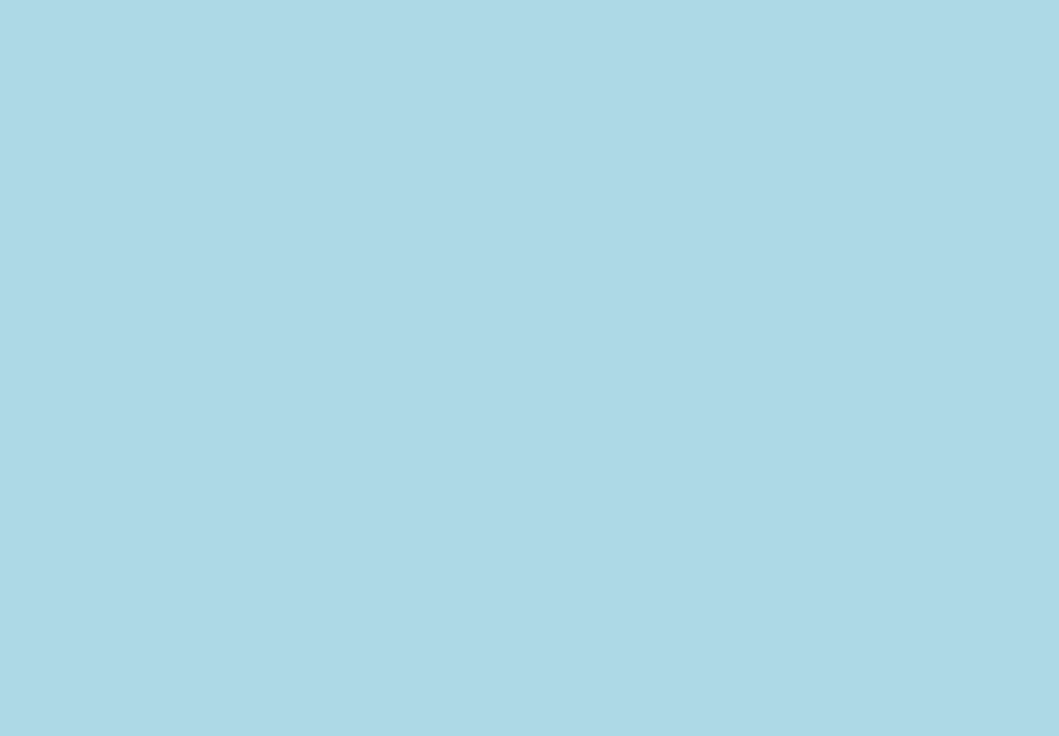
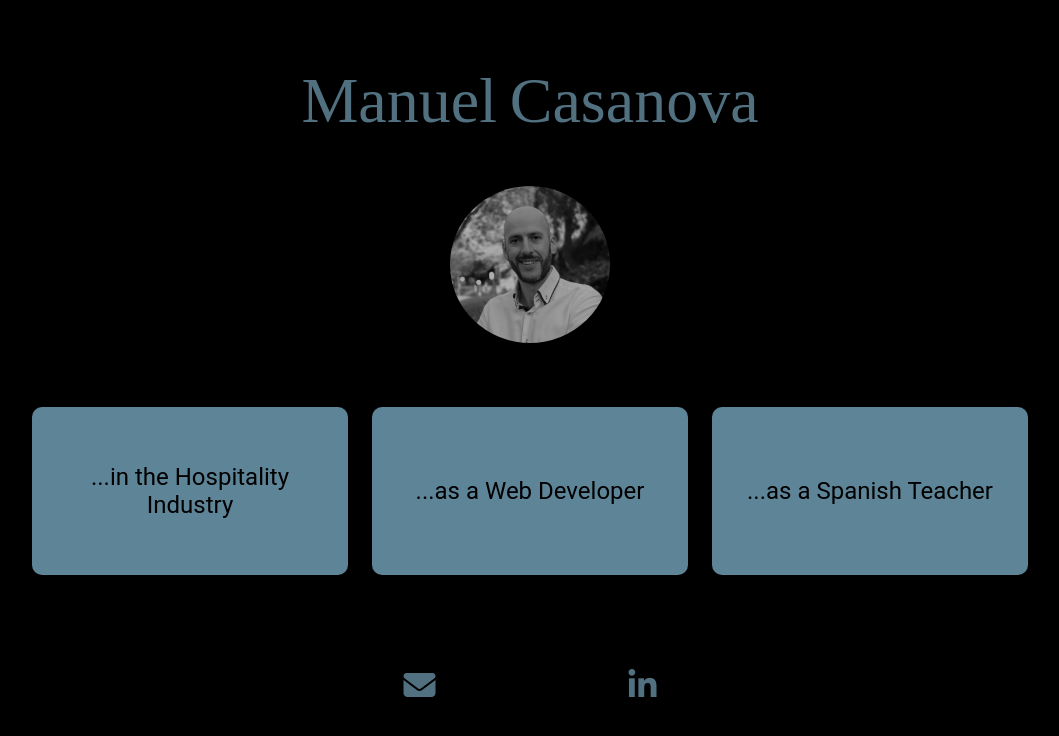
Before and after one commit to manuelcasanova/manucasanova, a React (Create React App) app in the folder client/: page / in a window 1280 px wide. Shown: the top 736 px of the page, without its empty margins (110-1169 px from the left). Built offline with nearby package versions, Linux system fonts and the light colour scheme.

Commit message:
Create main page for ebsite

```diff
--- a/client/public/index.html
+++ b/client/public/index.html
@@ -27,6 +27,7 @@
     <title>Manuel Casanova</title>
   </head>
   <body>
+    <script src="https://kit.fontawesome.com/62f021ed40.js" crossorigin="anonymous"></script>
     <noscript>You need to enable JavaScript to run this app.</noscript>
     <div id="root"></div>
     <!--
--- a/client/src/App.css
+++ b/client/src/App.css
@@ -1,13 +1,129 @@
+:root {
+  --color0: black;
+  --color1: white;
+  --color2: #cfe0e8;
+  --color3: #87bdd8;
+  --color4: #d96459;
+  --color5: darkblue;
+}
+
 * {
   margin: 0;
   padding: 0;
   box-sizing: border-box;
-
 }
 
 body {
   margin: 0.5rem;
   font-family: "Roboto", sans-serif;
   text-align: center;
-  background-color: lightblue
+  background-color: var(--color0);
+  height: 95vh;
 }
+
+.title {
+  margin-top: 1em;
+  font-size: 4em;
+  font-weight: 500;
+  font-family: 'Josefin Slab', serif;
+  opacity: 0.6;
+  color: var(--color3);
+}
+
+.photo {
+  margin: 3em;
+  max-width: 10em;
+  text-align: center;
+  border-radius: 100%;
+  width: 35%;
+  opacity: 0.7;
+}
+
+.photo:hover {
+  opacity: 1;
+}
+
+.icon {}
+
+.blocks {
+  display: flex;
+  flex-direction: column;
+  align-items: center;
+}
+
+.block {
+  background-color: var(--color3);
+  margin: 0.5em;
+  padding: 1em;
+  display: flex;
+  align-items: center;
+  text-align: center;
+  justify-content: center;
+  font-size: 1.5em;
+  opacity: 0.7;
+  height: 1em;
+  width: 80%;
+  border-radius: 10px;
+}
+
+.block:hover {
+  opacity: 2;
+  font-weight: 800;
+  cursor: pointer;
+}
+
+.contact {
+  /* margin: 10% 30% 10% 30%; */
+  margin: 2.5em 40% 2.5em 40%;
+  display: flex;
+  justify-content: space-between;
+  text-align: center;
+  font-size: xx-large;
+  opacity: 0.6;
+}
+
+.contact a:link {
+  color: var(--color3);
+  text-decoration: none;
+}
+
+.contact a:visited {
+  color: var(--color3);
+}
+
+.contact a:hover {
+  color: var(--color1);
+}
+
+.contact a:active {
+  color: var(--color3);
+}
+
+@media only screen and (min-width: 750px) {
+
+  .title {
+    display: flex;
+    flex-direction: row;
+    justify-content: center;
+  }
+
+  .title-name {
+    margin: 0 0.1em 0 0.1em;
+  }
+
+  .blocks {
+    display: flex;
+    justify-content: center;
+    flex-direction: row;
+  }
+
+  .block {
+    width: 25%;
+    height: 7em;
+  }
+
+  .icon {
+    margin: 10em 2em 0 2em;
+    cursor: pointer;
+  }
+}
--- a/client/src/App.js
+++ b/client/src/App.js
@@ -1,10 +1,32 @@
 
 import './App.css';
+import image from './manuel.png';
 
 function App() {
   return (
     <div className="App">
+      <div className="title">
+        <div className="title-name">Manuel</div>
+        <div className="title-name">Casanova</div>
+      </div>
+      <div>
+        <img className="photo" src={image} alt='Manuel' />
+      </div>
+      <div className="blocks">
+        <div className="block">...in the Hospitality Industry</div>
+        <div className="block">...as a Web Developer</div>
+        <div className="block">...as a Spanish Teacher</div>
+      </div>
+      <div className="contact">
 
+        <p>
+          <a href="mailto:manucasanova@hotmail.com" className="hide"><i className="fa-solid fa-envelope" /></a>
+          <a href="mailto:manucasanova@hotmail.com?subject=Hello Manuel!"></a>
+        </p>
+
+        <a href="https://www.linkedin.com/in/manuel-casanova/" rel="noreferrer" target="_blank"><i className="fa-brands fa-linkedin-in fa-social"></i></a>
+
+      </div>
     </div>
   );
 }
```
Also changed, not shown: client/src/manuel.png (added).
